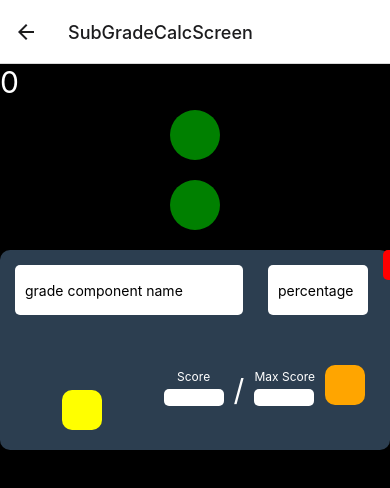
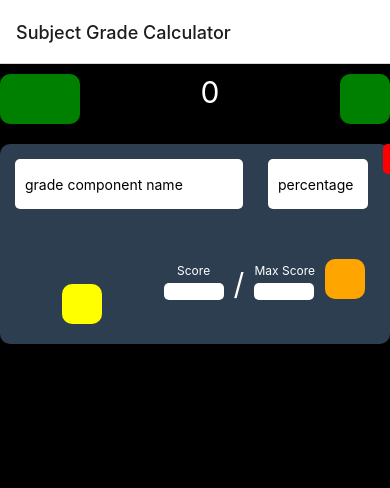
Before and after one commit to Zyd8/SchoolTools, a React Native app: screen /SubGradeCalcScreen in a window 390 px wide. Shown: the top 488 px of the page. Built offline with nearby package versions, Linux system fonts and the light colour scheme.

Commit message:
Rename files and make user friendly interface

```diff
--- a/App.js
+++ b/App.js
@@ -4,32 +4,24 @@ import { NavigationContainer } from "@react-navigation/native";
 import { createStackNavigator } from "@react-navigation/stack";
 
 import SubGradeCalcScreen from "./src/SubGradeCalcScreen";
-import ToolSelectionScreen from "./src/ToolSelectionScreen";
+import SelectGradeCalcScreen from "./src/SelectGradeCalcScreen";
 
 export default function App() {
   const Stack = createStackNavigator();
 
   return (
     <NavigationContainer>
-      <Stack.Navigator initialRouteName="ToolSelectionScreen">
+      <Stack.Navigator initialRouteName="Subject Grade Calculator">
         <Stack.Screen
+          // For expanding purposes
           name="ToolSelectionScreen"
-          component={ToolSelectionScreen}
+          component={SelectGradeCalcScreen}
         />
         <Stack.Screen
-          name="SubGradeCalcScreen"
+          name="Subject Grade Calculator"
           component={SubGradeCalcScreen}
         />
       </Stack.Navigator>
     </NavigationContainer>
   );
 }
-
-// const styles = StyleSheet.create({
-//   container: {
-//     flex: 1,
-//     backgroundColor: '#fff',
-//     alignItems: 'center',
-//     justifyContent: 'center',
-//   },
-// });
--- a/src/ToolSelectionScreen.js
+++ b/src/SelectGradeCalcScreen.js
@@ -13,7 +13,7 @@ const ToolSelectionScreen = () => {
   const handleToolButtonPress = (id) => {
     switch (id) {
       case 1:
-        navigation.navigate("SubGradeCalcScreen");
+        navigation.navigate("Subject Grade Calculator");
         break;
       default:
         console.log("Nothing selected");
--- a/src/SubGradeCalcScreen.js
+++ b/src/SubGradeCalcScreen.js
@@ -194,9 +194,11 @@ const SubGradeCalcScreen = () => {
 
   return (
     <SafeAreaView style={styles.container}>
-      <Text style={styles.outputValueText}>{outputValue}</Text>
-      <TouchableOpacity style={styles.addCard} onPress={addCard} />
-      <TouchableOpacity style={styles.calculate} onPress={calculate} />
+      <View style={styles.cardControl}>
+        <TouchableOpacity style={styles.addCard} onPress={addCard} />
+        <Text style={styles.outputValueText}>{outputValue}</Text>
+        <TouchableOpacity style={styles.calculateButton} onPress={calculate} />
+      </View>
       <ScrollView>
         <SafeAreaView>{renderCards()}</SafeAreaView>
       </ScrollView>
@@ -246,10 +248,10 @@ const styles = StyleSheet.create({
   addCard: {
     alignSelf: "center",
     marginVertical: 10,
-    width: 50,
+    width: 80,
     height: 50,
     backgroundColor: "green",
-    borderRadius: 25,
+    borderRadius: 10,
     justifyContent: "center",
     alignItems: "center",
   },
@@ -306,20 +308,25 @@ const styles = StyleSheet.create({
     borderRadius: 10,
     marginVertical: 20,
   },
-  calculate: {
+  calculateButton: {
     alignSelf: "center",
     marginVertical: 10,
     width: 50,
     height: 50,
     backgroundColor: "green",
-    borderRadius: 25,
+    borderRadius: 10,
     justifyContent: "center",
     alignItems: "center",
   },
   outputValueText: {
+    marginVertical: 10,
     fontSize: 30,
     color: "white",
   },
+  cardControl: {
+    flexDirection: "row",
+    justifyContent: "space-between",
+  }
 });
 
 export default SubGradeCalcScreen;
```
